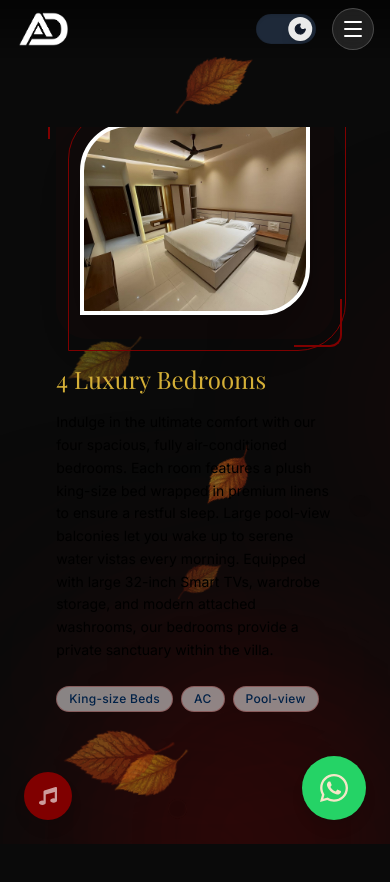
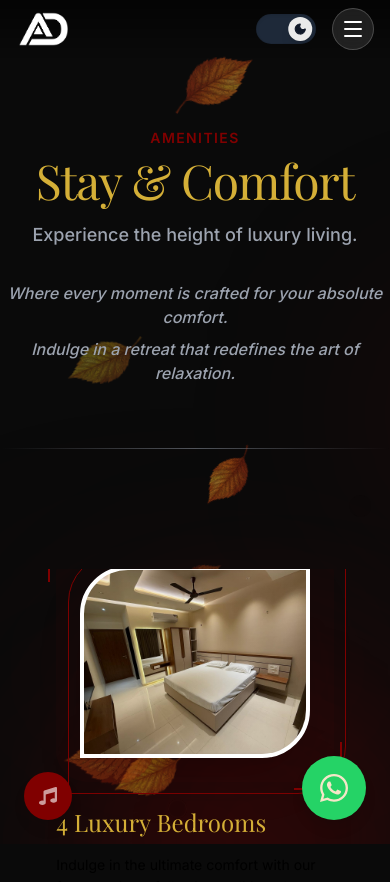
Before and after one commit to MohammadM01/AD-Royal-Villa, a React (Vite) app in the folder Frontend/: page /stay in a window 390 px wide. Shown: the top 882 px of the page. Built offline with nearby package versions, Linux system fonts and the light colour scheme; a web font is replaced by a local one.

Commit message:
Ammenities fix

```diff
--- a/Frontend/src/components/ImageGalleryLayout.jsx
+++ b/Frontend/src/components/ImageGalleryLayout.jsx
@@ -1,15 +1,25 @@
 import React from 'react';
+import { motion } from 'framer-motion';
 import LiquidRevealImage from './LiquidRevealImage';
 
-const ImageGalleryLayout = ({ title, subtitle, items = [] }) => {
+const ImageGalleryLayout = ({ title, subtitle, eyebrow, items = [] }) => {
     return (
         <div className="container mx-auto px-4 py-8 md:py-12 min-h-screen transition-colors duration-300 relative">
             {/* Burgundy Blur for Light Theme - Positioning it behind content */}
-            <div className="absolute top-0 left-1/2 -translate-x-1/2 w-[600px] h-[600px] bg-[#800000]/20 rounded-full blur-[100px] pointer-events-none -z-10 dark:hidden" />
+            <motion.div
+                animate={{ scale: [1, 1.2, 1], opacity: [0.3, 0.5, 0.3] }}
+                transition={{ duration: 8, repeat: Infinity, ease: "easeInOut" }}
+                className="absolute top-0 left-1/2 -translate-x-1/2 w-[600px] h-[600px] bg-[#800000]/20 dark:bg-[#D4AF37]/20 rounded-full blur-[100px] pointer-events-none -z-10 transition-colors duration-500"
+            />
 
             {/* Header Section */}
             <div className="text-center mb-16 space-y-4 max-w-4xl mx-auto">
-                <h1 className="text-5xl md:text-7xl font-heading text-primary tracking-tight">
+                {eyebrow && (
+                    <span className="text-primary dark:text-accent tracking-widest text-sm font-bold uppercase block mb-2">
+                        {eyebrow}
+                    </span>
+                )}
+                <h1 className="text-5xl md:text-7xl font-heading text-primary dark:text-accent tracking-tight">
                     {title}
                 </h1>
                 {subtitle && (
--- a/Frontend/src/components/stay/Timeline.jsx
+++ b/Frontend/src/components/stay/Timeline.jsx
@@ -52,7 +52,7 @@ const BackgroundOrbs = () => {
             {[...Array(5)].map((_, i) => (
                 <motion.div
                     key={i}
-                    className="absolute bg-primary/15 dark:bg-accent/10 rounded-full blur-[100px]"
+                    className="absolute bg-primary/15 dark:bg-accent/10 rounded-full blur-[100px] dark:hidden"
                     style={{
                         width: Math.random() * 300 + 100,
                         height: Math.random() * 300 + 100,
--- a/Frontend/src/index.css
+++ b/Frontend/src/index.css
@@ -68,3 +68,25 @@ a {
 ul {
     list-style: none;
 }
+
+/* Custom Utilities */
+.amenities-blur-circle {
+    background-color: #800020;
+    /* Maroon #800020 for Light Mode */
+    mix-blend-mode: multiply;
+}
+
+.dark .amenities-blur-circle {
+    display: none;
+}
+
+/* Forced Royal Text Styling */
+.amenities-royal-text {
+    color: #800000 !important;
+    font-weight: 500;
+}
+
+.dark .amenities-royal-text {
+    color: #9CA3AF !important;
+    /* gray-400 equivalent for dark mode */
+}
--- a/Frontend/src/pages/Stay.jsx
+++ b/Frontend/src/pages/Stay.jsx
@@ -1,9 +1,42 @@
 import React from 'react';
 import Timeline from '../components/stay/Timeline';
 
+import { motion } from 'framer-motion';
+
 const Stay = () => {
   return (
-    <div className="w-full min-h-screen">
+    <div className="w-full min-h-screen relative">
+      {/* Hero Section Wrapper with Clipping & Separator Line */}
+      <div className="relative w-full overflow-hidden pb-16 mb-30">
+        {/* Background Blur using Custom CSS Class from index.css */}
+        <motion.div
+          animate={{ scale: [1, 1.2, 1], opacity: [0.3, 0.5, 0.3] }}
+          transition={{ duration: 8, repeat: Infinity, ease: "easeInOut" }}
+          className="amenities-blur-circle absolute top-0 left-1/2 -translate-x-1/2 w-[600px] h-[600px] rounded-full blur-[120px] pointer-events-none z-[1] transition-colors duration-500"
+        />
+
+        {/* Header Section */}
+        <div className="text-center pt-32 space-y-4 max-w-4xl mx-auto relative z-10">
+          <span className="text-primary dark:text-accent tracking-widest text-sm font-bold uppercase block mb-2">
+            AMENITIES
+          </span>
+          <h1 className="text-5xl md:text-7xl font-heading text-primary dark:text-accent tracking-tight">
+            Stay & Comfort
+          </h1>
+          <div className="amenities-royal-text text-lg md:text-xl max-w-2xl mx-auto leading-relaxed">
+            Experience the height of luxury living.
+          </div>
+
+          <div className="amenities-royal-text mt-8 space-y-2 text-base md:text-lg italic max-w-3xl mx-auto">
+            <p>Where every moment is crafted for your absolute comfort.</p>
+            <p>Indulge in a retreat that redefines the art of relaxation.</p>
+          </div>
+        </div>
+
+        {/* Faded Gradient Separator Line */}
+        <div className="absolute bottom-0 left-0 w-full h-[1px] bg-gradient-to-r from-transparent via-gray-400/50 to-transparent"></div>
+      </div>
+
       <Timeline />
     </div>
   );
```
